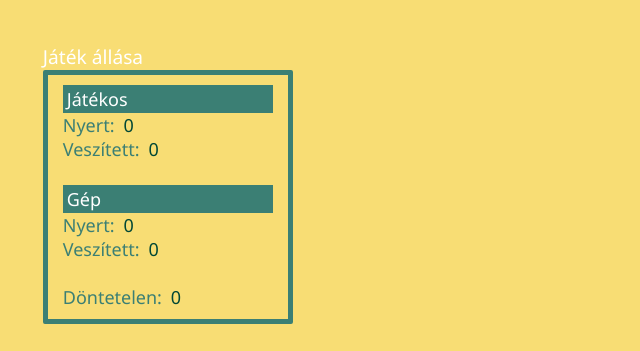
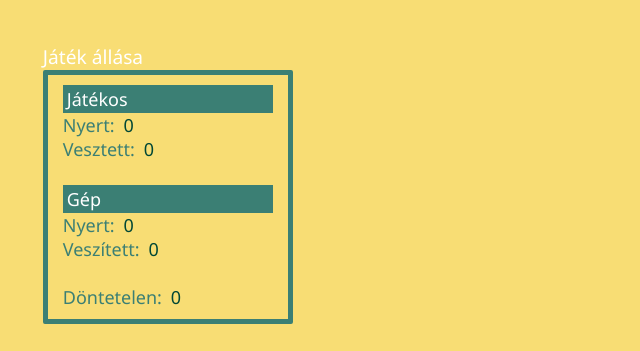
Before and after one commit to akosman/akosman.github.io, a plain HTML site: page index.html in a window 1280 px wide. Shown: the part 280-631 px from the top of the page, 31-671 px from the left. Drawn offline with Linux system fonts and the light colour scheme.

Commit message:
small change in html

```diff
--- a/index.html
+++ b/index.html
@@ -22,7 +22,7 @@
         <p class="tag" id="player-nametag">Játékos</p>
         Nyert:
         <span id="player-won">0</span><br>
-        Veszített:
+        Vesztett:
         <span id="player-lost">0</span><br><br>
         <p class="tag" id="comp-nametag">Gép</p>
         Nyert:
```
